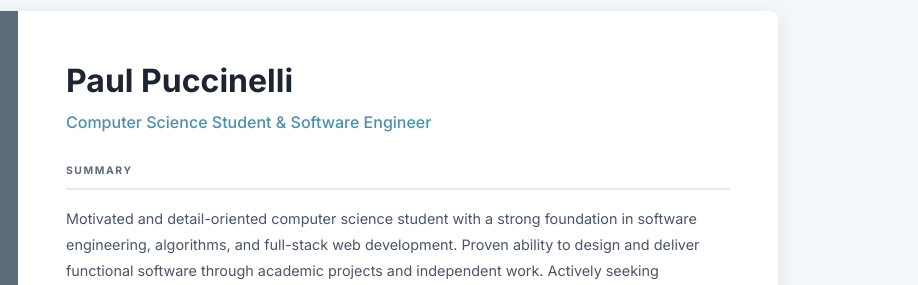
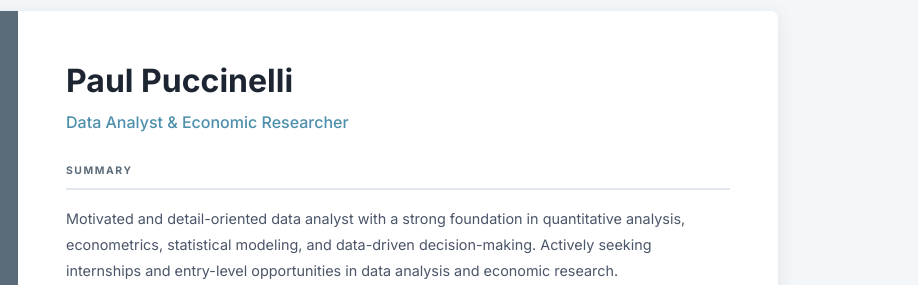
Before and after one commit to paulpuccinelli/mySite, a plain HTML site: page mySiteResume.html in a window 1280 px wide. Shown: the part 515-800 px from the top of the page, 362-1280 px from the left. Drawn offline with Linux system fonts and the light colour scheme.

Commit message:
alter resume

```diff
--- a/mySiteResume.html
+++ b/mySiteResume.html
@@ -125,12 +125,12 @@
           <div class="resume-main">
 
             <div class="resume-name">Paul Puccinelli</div>
-            <div class="resume-title">Computer Science Student &amp; Software Engineer</div>
+            <div class="resume-title">Data Analyst &amp; Economic Researcher</div>
 
             <div class="resume-block">
               <div class="resume-block-heading">Summary</div>
               <p style="font-size:.9rem;color:var(--text-mid);line-height:1.8;">
-                Motivated and detail-oriented computer science student with a strong foundation in software engineering, algorithms, and full-stack web development. Proven ability to design and deliver functional software through academic projects and independent work. Actively seeking internship and entry-level opportunities in software engineering.
+                Motivated and detail-oriented data analyst with a strong foundation in quantitative analysis, econometrics, statistical modeling, and data-driven decision-making. Actively seeking internships and entry-level opportunities in data analysis and economic research.
               </p>
             </div>
 
```
